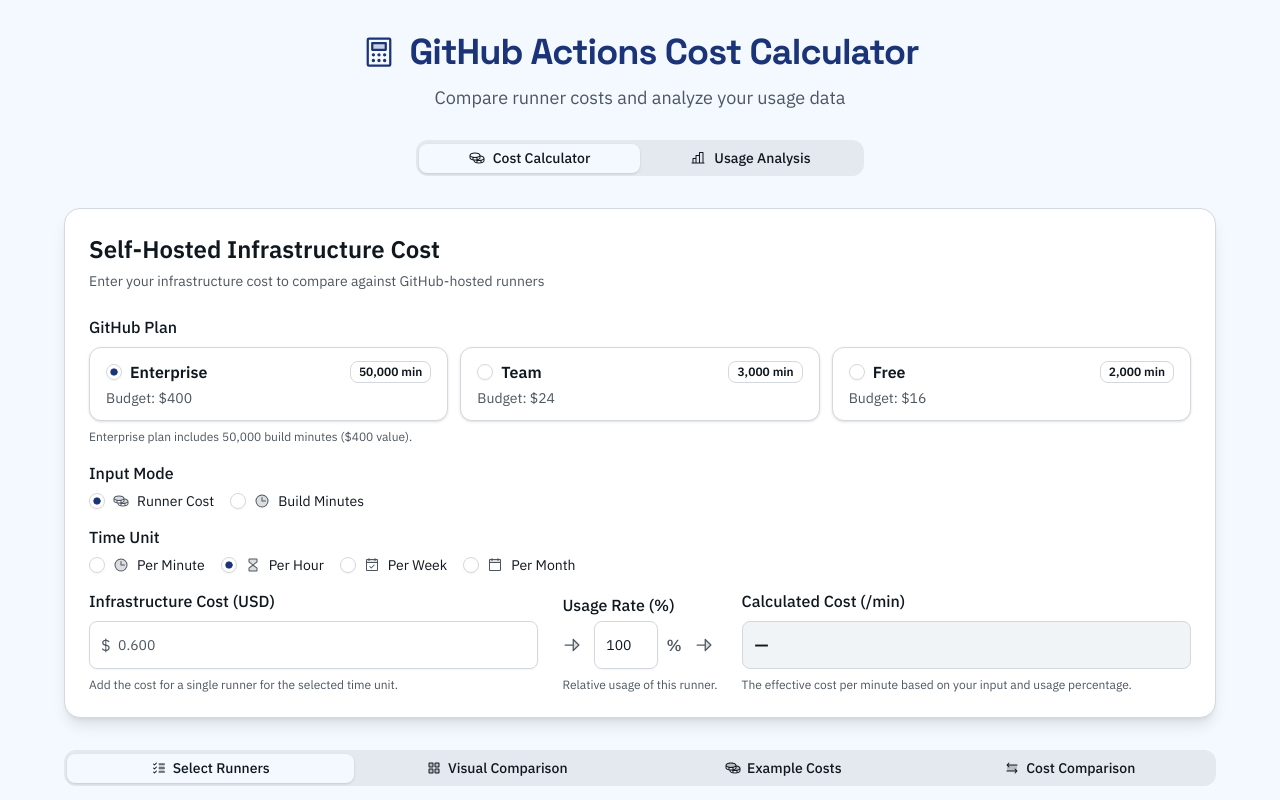
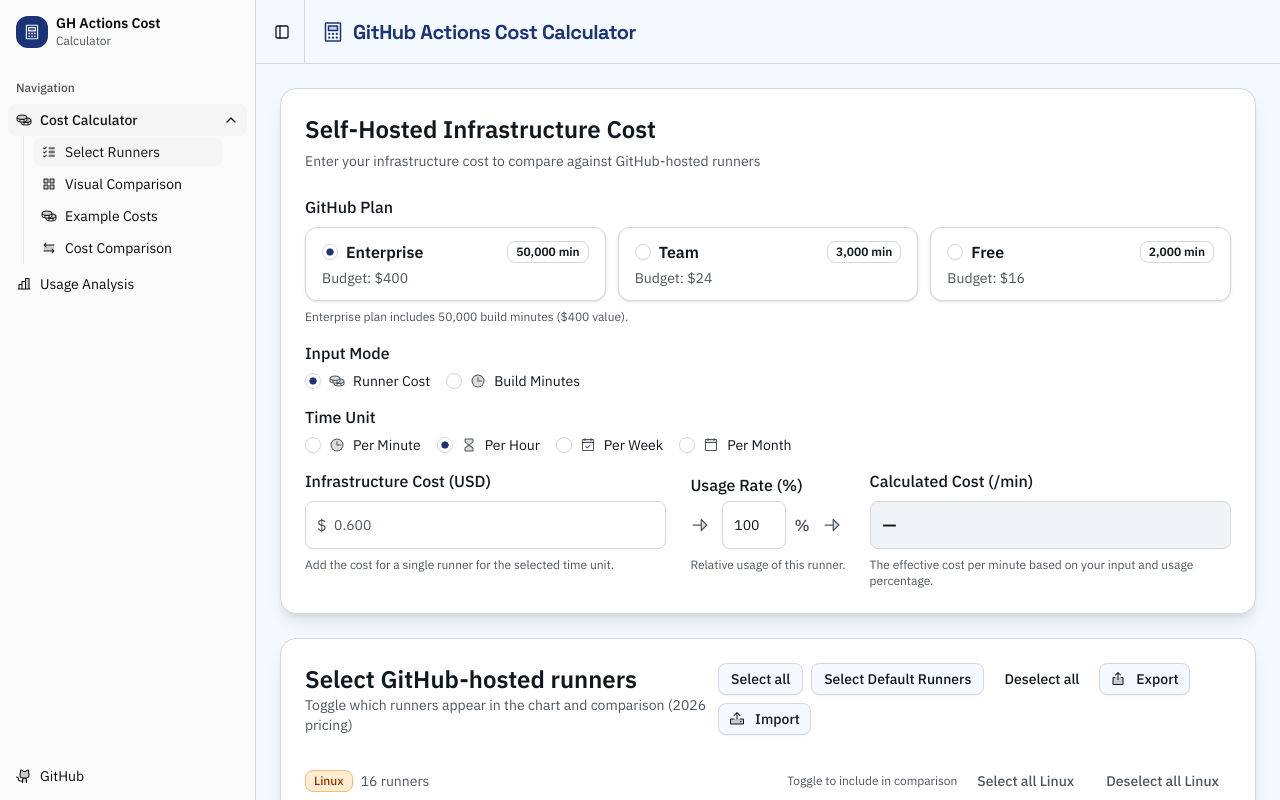
Before and after one commit to aatmmr/github-actions-cost-calculator, a React (Vite) app: page / in a window 1280 px wide. Shown: the top 800 px of the page. Built offline with nearby package versions, Linux system fonts and the light colour scheme.

Commit message:
feat: Implement sidebar navigation for cost calculator and usage analysis

```diff
--- a/src/App.tsx
+++ b/src/App.tsx
@@ -8,11 +8,12 @@
 import { Separator } from '@/components/ui/separator'
 import { Checkbox } from '@/components/ui/checkbox'
 import { Button } from '@/components/ui/button'
-import { Tabs, TabsContent, TabsList, TabsTrigger } from '@/components/ui/tabs'
 import { Dialog, DialogContent, DialogDescription, DialogFooter, DialogHeader, DialogTitle } from '@/components/ui/dialog'
 import { BarChart, Bar, XAxis, YAxis, CartesianGrid, Tooltip, Legend, ResponsiveContainer, Cell } from 'recharts'
 import { exportSelectionToCsv, parseSelectionFromCsv, downloadCsv } from '@/utils/runnerSelectionCsvService'
 import { UsageAnalysis } from '@/components/UsageAnalysis'
+import { SidebarProvider, SidebarInset, SidebarTrigger } from '@/components/ui/sidebar'
+import { AppSidebar, AppView } from '@/components/AppSidebar'
 import {
   GITHUB_HOSTED_RUNNERS,
   GITHUB_PLANS,
@@ -22,8 +23,6 @@
   type RunnerType,
   type GitHubPlan,
 } from '@/data/runners'
-
-type AppView = 'calculator' | 'usage'
 
 type RunnerType = {
   id: string
@@ -100,7 +99,7 @@
 ]
 
 function App() {
-  const [currentView, setCurrentView] = useState<AppView>('calculator')
+  const [currentView, setCurrentView] = useState<AppView>({ section: 'calculator', tab: 'select' })
   const [inputMode, setInputMode] = useState<'cost' | 'minutes'>('cost')
   const [monthlyMinutes, setMonthlyMinutes] = useState('')
   const [costInput, setCostInput] = useState('')
@@ -323,35 +322,23 @@
   }
 
   return (
-    <div className="min-h-screen bg-background py-8 px-4">
-      <div className="max-w-6xl mx-auto space-y-8">
-        <div className="text-center space-y-3">
-          <div className="flex items-center justify-center gap-3">
-            <Calculator size={36} weight="duotone" className="text-primary" />
-            <h1 className="text-3xl md:text-4xl font-bold text-primary tracking-tight">
+    <SidebarProvider defaultOpen={true}>
+      <AppSidebar currentView={currentView} onNavigate={setCurrentView} />
+      <SidebarInset>
+        <header className="flex h-16 shrink-0 items-center gap-2 border-b px-4">
+          <SidebarTrigger className="-ml-1" />
+          <Separator orientation="vertical" className="mr-2 h-4" />
+          <div className="flex items-center gap-2">
+            <Calculator size={24} weight="duotone" className="text-primary" />
+            <h1 className="text-lg md:text-xl font-bold text-primary tracking-tight">
               GitHub Actions Cost Calculator
             </h1>
           </div>
-          <p className="text-muted-foreground text-lg max-w-2xl mx-auto">
-            Compare runner costs and analyze your usage data
-          </p>
-          <div className="pt-4">
-            <Tabs value={currentView} onValueChange={(v) => setCurrentView(v as AppView)} className="w-full">
-              <TabsList className="grid w-full max-w-md mx-auto grid-cols-2">
-                <TabsTrigger value="calculator" className="gap-2">
-                  <Coins className="w-4 h-4" />
-                  Cost Calculator
-                </TabsTrigger>
-                <TabsTrigger value="usage" className="gap-2">
-                  <ChartBar className="w-4 h-4" />
-                  Usage Analysis
-                </TabsTrigger>
-              </TabsList>
-            </Tabs>
-          </div>
-        </div>
+        </header>
+        <main className="flex-1 p-4 md:p-6">
+          <div className="max-w-6xl mx-auto space-y-6">
 
-        {currentView === 'usage' ? (
+        {currentView.section === 'usage' ? (
           <UsageAnalysis />
         ) : (
           <>
@@ -591,27 +578,7 @@
           </CardContent>
         </Card>
 
-        <Tabs defaultValue="select" className="space-y-6">
-          <TabsList className="w-full grid grid-cols-2 md:grid-cols-4">
-            <TabsTrigger value="select">
-              <ListChecks weight="duotone" />
-              Select Runners
-            </TabsTrigger>
-            <TabsTrigger value="visual">
-              <SquaresFour weight="duotone" />
-              Visual Comparison
-            </TabsTrigger>
-            <TabsTrigger value="examples">
-              <Coins weight="duotone" />
-              Example Costs
-            </TabsTrigger>
-            <TabsTrigger value="comparison">
-              <ArrowsLeftRight weight="duotone" />
-              Cost Comparison
-            </TabsTrigger>
-          </TabsList>
-
-          <TabsContent value="select">
+        {currentView.tab === 'select' && (
             <Card className="shadow-lg">
               <CardHeader>
                 <div className="flex flex-col gap-2 md:flex-row md:items-center md:justify-between">
@@ -758,10 +725,10 @@
                 })}
               </CardContent>
             </Card>
-          </TabsContent>
+        )}
 
-          <TabsContent value="visual">
-            {selfHostedCostPerMinute !== null ? (
+        {currentView.tab === 'visual' && (
+            selfHostedCostPerMinute !== null ? (
               <Card className="shadow-lg">
                 <CardHeader>
                   <div className="flex items-center gap-2">
@@ -826,11 +793,11 @@
                   Enter your self-hosted cost to see the visual comparison.
                 </CardContent>
               </Card>
-            )}
-          </TabsContent>
+            )
+        )}
 
-          <TabsContent value="examples">
-            {selfHostedCostPerMinute !== null ? (
+        {currentView.tab === 'examples' && (
+            selfHostedCostPerMinute !== null ? (
               <Card className="shadow-lg">
                 <CardHeader>
                   <CardTitle className="text-2xl">Example workflow costs</CardTitle>
@@ -905,10 +872,10 @@
                   Enter your self-hosted cost to see example workflow costs.
                 </CardContent>
               </Card>
-            )}
-          </TabsContent>
+            )
+        )}
 
-          <TabsContent value="comparison">
+        {currentView.tab === 'comparison' && (
             <Card className="shadow-lg">
               <CardHeader>
                 <CardTitle className="text-2xl">Cost Comparison</CardTitle>
@@ -1025,8 +992,7 @@
                 )}
               </CardContent>
             </Card>
-          </TabsContent>
-        </Tabs>
+        )}
 
         {inputMode === 'minutes' && monthlyCostData.length > 0 && (
           <Card className="shadow-lg">
@@ -1204,8 +1170,10 @@
       </Dialog>
         </>
         )}
-      </div>
-    </div>
+          </div>
+        </main>
+      </SidebarInset>
+    </SidebarProvider>
   )
 }
 
--- /dev/null
+++ b/src/components/AppSidebar.tsx
@@ -0,0 +1,158 @@
+import { ChevronDown } from 'lucide-react'
+import { Calculator, Coins, ListChecks, SquaresFour, ArrowsLeftRight, ChartBar, GithubLogo } from '@phosphor-icons/react'
+import {
+  Sidebar,
+  SidebarContent,
+  SidebarFooter,
+  SidebarGroup,
+  SidebarGroupContent,
+  SidebarGroupLabel,
+  SidebarHeader,
+  SidebarMenu,
+  SidebarMenuItem,
+  SidebarMenuButton,
+  SidebarMenuSub,
+  SidebarMenuSubItem,
+  SidebarMenuSubButton,
+  SidebarRail,
+  useSidebar,
+} from '@/components/ui/sidebar'
+import {
+  Collapsible,
+  CollapsibleContent,
+  CollapsibleTrigger,
+} from '@/components/ui/collapsible'
+
+export type CalculatorTab = 'select' | 'visual' | 'examples' | 'comparison'
+export type AppView =
+  | { section: 'calculator'; tab: CalculatorTab }
+  | { section: 'usage' }
+
+interface AppSidebarProps {
+  currentView: AppView
+  onNavigate: (view: AppView) => void
+}
+
+const calculatorItems = [
+  { title: 'Select Runners', tab: 'select' as const, icon: ListChecks },
+  { title: 'Visual Comparison', tab: 'visual' as const, icon: SquaresFour },
+  { title: 'Example Costs', tab: 'examples' as const, icon: Coins },
+  { title: 'Cost Comparison', tab: 'comparison' as const, icon: ArrowsLeftRight },
+]
+
+export function AppSidebar({ currentView, onNavigate }: AppSidebarProps) {
+  const { setOpenMobile, isMobile } = useSidebar()
+
+  const handleNavigate = (view: AppView) => {
+    onNavigate(view)
+    if (isMobile) {
+      setOpenMobile(false)
+    }
+  }
+
+  const isCalculatorActive = currentView.section === 'calculator'
+  const isUsageActive = currentView.section === 'usage'
+
+  return (
+    <Sidebar collapsible="icon">
+      <SidebarHeader>
+        <SidebarMenu>
+          <SidebarMenuItem>
+            <SidebarMenuButton size="lg" asChild>
+              <div className="cursor-default">
+                <div className="flex aspect-square size-8 items-center justify-center rounded-lg bg-primary text-primary-foreground">
+                  <Calculator size={18} weight="duotone" />
+                </div>
+                <div className="grid flex-1 text-left text-sm leading-tight">
+                  <span className="truncate font-semibold">GH Actions Cost</span>
+                  <span className="truncate text-xs text-muted-foreground">Calculator</span>
+                </div>
+              </div>
+            </SidebarMenuButton>
+          </SidebarMenuItem>
+        </SidebarMenu>
+      </SidebarHeader>
+
+      <SidebarContent>
+        <SidebarGroup>
+          <SidebarGroupLabel>Navigation</SidebarGroupLabel>
+          <SidebarGroupContent>
+            <SidebarMenu>
+              {/* Cost Calculator with sub-items */}
+              <Collapsible defaultOpen asChild className="group/collapsible">
+                <SidebarMenuItem>
+                  <CollapsibleTrigger asChild>
+                    <SidebarMenuButton
+                      tooltip="Cost Calculator"
+                      isActive={isCalculatorActive}
+                    >
+                      <Coins size={18} weight="duotone" />
+                      <span>Cost Calculator</span>
+                      <ChevronDown className="ml-auto h-4 w-4 transition-transform group-data-[state=open]/collapsible:rotate-180" />
+                    </SidebarMenuButton>
+                  </CollapsibleTrigger>
+                  <CollapsibleContent>
+                    <SidebarMenuSub>
+                      {calculatorItems.map((item) => (
+                        <SidebarMenuSubItem key={item.tab}>
+                          <SidebarMenuSubButton
+                            asChild
+                            isActive={
+                              currentView.section === 'calculator' &&
+                              currentView.tab === item.tab
+                            }
+                          >
+                            <button
+                              onClick={() =>
+                                handleNavigate({ section: 'calculator', tab: item.tab })
+                              }
+                              className="w-full"
+                            >
+                              <item.icon size={16} weight="duotone" />
+                              <span>{item.title}</span>
+                            </button>
+                          </SidebarMenuSubButton>
+                        </SidebarMenuSubItem>
+                      ))}
+                    </SidebarMenuSub>
+                  </CollapsibleContent>
+                </SidebarMenuItem>
+              </Collapsible>
+
+              {/* Usage Analysis - top level */}
+              <SidebarMenuItem>
+                <SidebarMenuButton
+                  tooltip="Usage Analysis"
+                  isActive={isUsageActive}
+                  onClick={() => handleNavigate({ section: 'usage' })}
+                >
+                  <ChartBar size={18} weight="duotone" />
+                  <span>Usage Analysis</span>
+                </SidebarMenuButton>
+              </SidebarMenuItem>
+            </SidebarMenu>
+          </SidebarGroupContent>
+        </SidebarGroup>
+      </SidebarContent>
+
+      <SidebarFooter>
+        <SidebarMenu>
+          <SidebarMenuItem>
+            <SidebarMenuButton asChild tooltip="View on GitHub">
+              <a
+                href="https://github.com/aatmmr/github-actions-cost-calculator"
+                target="_blank"
+                rel="noopener noreferrer"
+              >
+                <GithubLogo size={18} weight="duotone" />
+                <span>GitHub</span>
+              </a>
+            </SidebarMenuButton>
+          </SidebarMenuItem>
+        </SidebarMenu>
+      </SidebarFooter>
+
+      <SidebarRail />
+    </Sidebar>
+  )
+}
```
